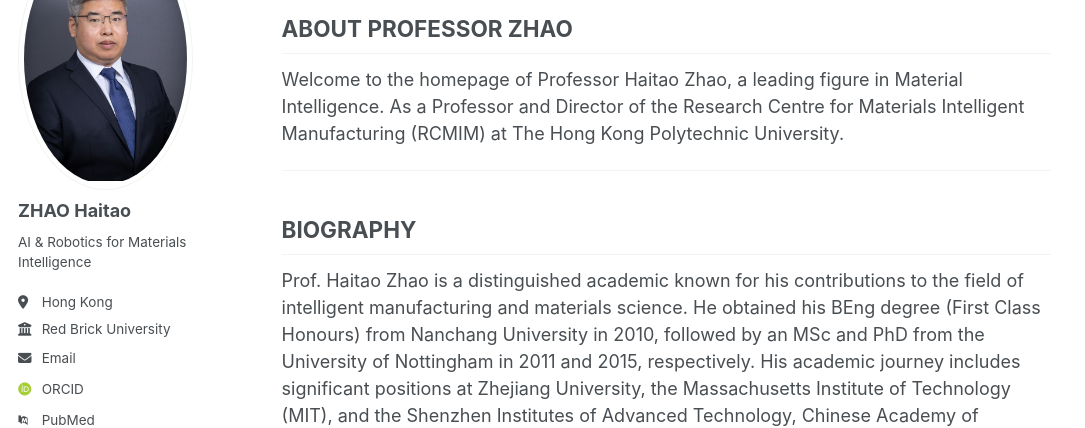
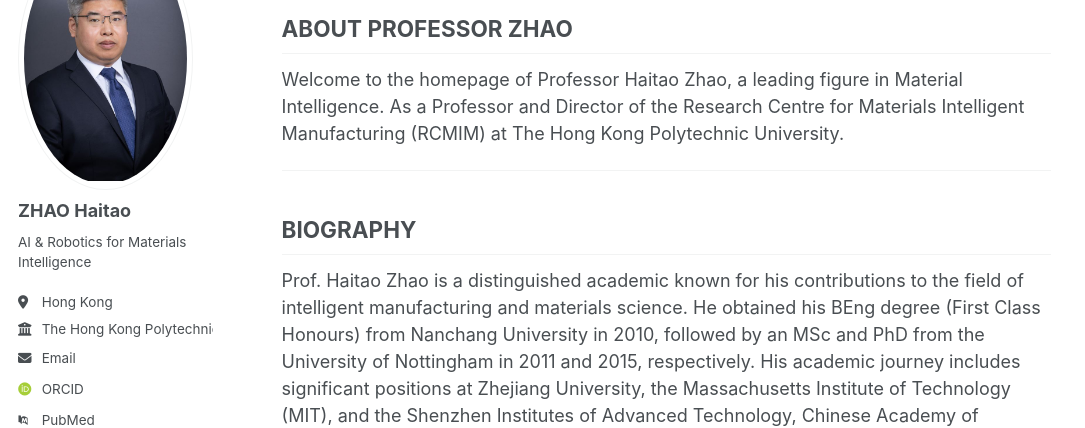
Before and after one commit to HaitaoZhao-PolyU/HaitaoZhao-PolyU.github.io, a Jekyll site: the page built from _pages/about.md, in a window 1280 px wide. Shown: the part 171-599 px from the top of the page, without its empty margins (0-1085 px from the left). Built offline with Jekyll 4.4.1, drawn with Linux system fonts in a browser that asks for light colours; some web fonts are replaced.

Commit message:
Update _config.yml

```diff
--- a/_config.yml
+++ b/_config.yml
@@ -27,7 +27,7 @@ author:
   pronouns         : # example: "she/her"
   bio              : "AI & Robotics for Materials Intelligence"
   location         : "Hong Kong"
-  employer         : "Red Brick University"
+  employer         : "The Hong Kong Polytechnic University"
   uri              : # URL
   email            : "none@example.org"
 
```
